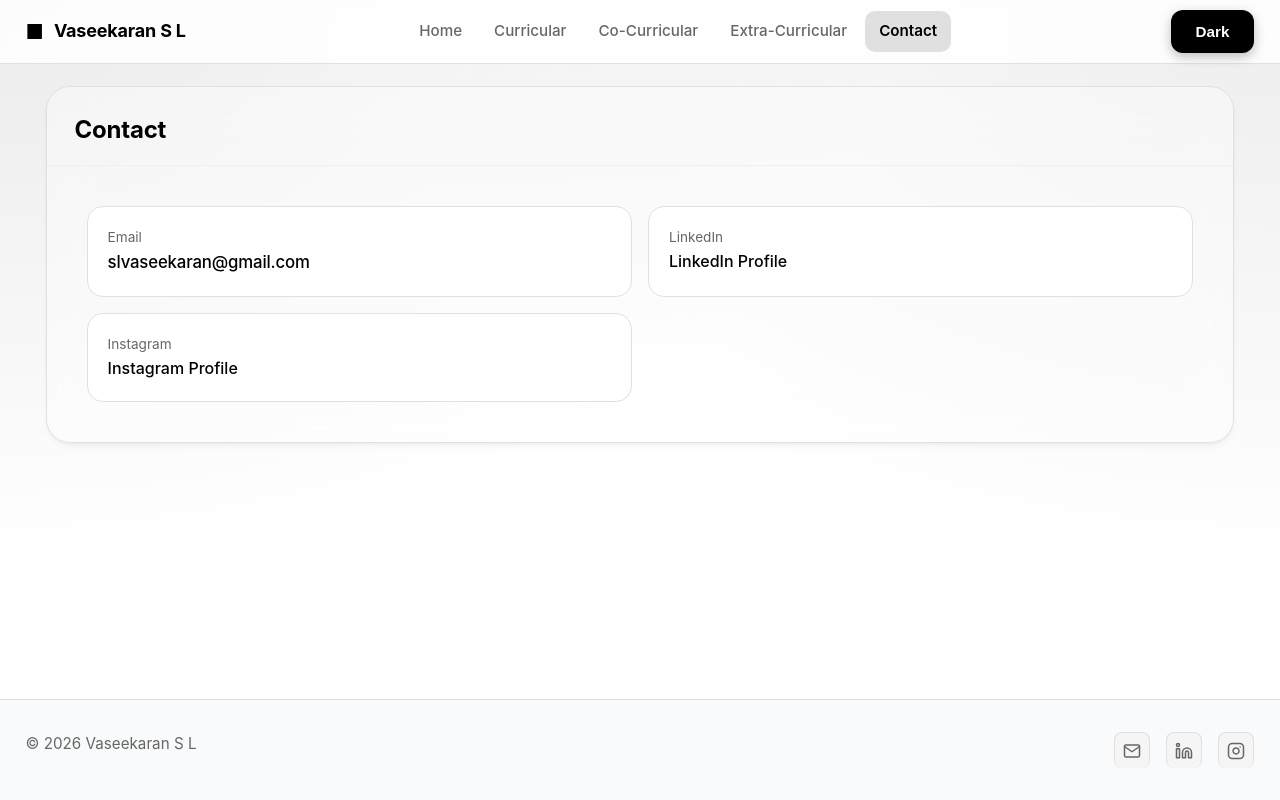
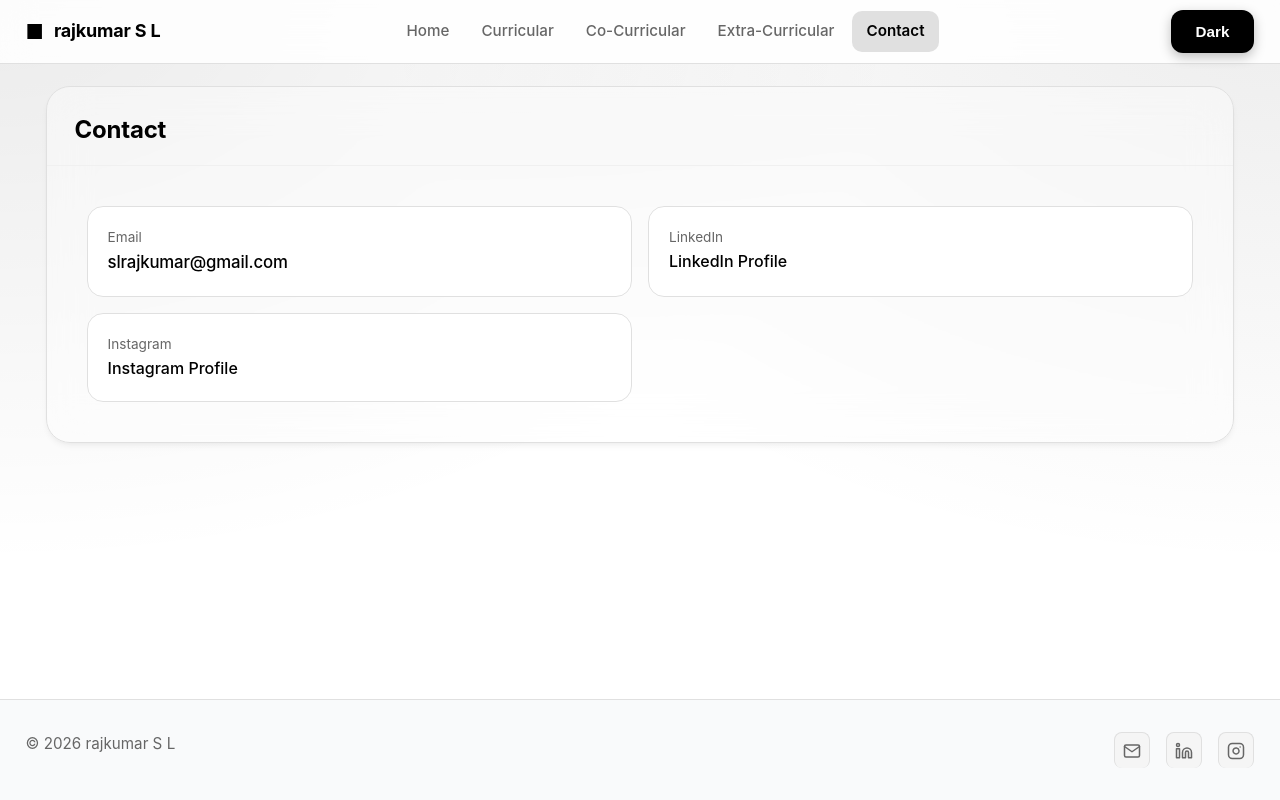
Before and after one commit to rajkumar-s31/personal-website, a React (Create React App) app: page /contact in a window 1280 px wide. Built offline with nearby package versions, Linux system fonts and the light colour scheme.

Commit message:
Update personal information and homepage URL in profile and package.json

```diff
--- a/package.json
+++ b/package.json
@@ -2,7 +2,7 @@
   "name": "personal-website",
   "version": "0.1.0",
   "private": true,
-  "homepage": "https://sl-vaseekaran.github.io/personal-website",
+  "homepage": "https://sl-rajkumar.github.io/personal-website",
   "dependencies": {
     "@testing-library/dom": "^10.4.1",
     "@testing-library/jest-dom": "^6.9.1",
--- a/src/data/profile.js
+++ b/src/data/profile.js
@@ -1,12 +1,12 @@
 export const profile = {
-    name: "Vaseekaran S L",
+    name: "rajkumar S L",
     headline: "Mechanical Design Engineer",
     location: "Tokyo, Japan",
     contact: {
-        email: "slvaseekaran@gmail.com",
-        linkedin: "https://www.linkedin.com/in/vaseekaran-s-l-553045215",
+        email: "slrajkumar@gmail.com",
+        linkedin: "https://www.linkedin.com/in/rajkumar-s-l-553045215",
         github: "https://github.com/heyvasee",
-        instagram: "https://www.instagram.com/vaseekaran_sl",
+        instagram: "https://www.instagram.com/rajkumar_sl",
     },
     summary:
         "A dedicated Mechanical Engineer driven by an interest in research and development. I recognized for unwavering integrity, effective leadership, and a commitment to excellence. I know for motivating and delivering ingenious engineering solutions that push the boundaries of possibility.",
--- a/src/pages/Home.jsx
+++ b/src/pages/Home.jsx
@@ -12,7 +12,7 @@ export default function Home() {
                         <p className="lead" style={{ fontWeight: 'normal', color: 'var(--muted)' }}>{profile.summary}</p>
 
                         <div className="row">
-                            <a className="btn" href="/assets/Resume.pdf" download="Vaseekaran_SL_Resume.pdf">
+                            <a className="btn" href="/assets/Resume.pdf" download="rajkumar_SL_Resume.pdf">
                                 Download Resume
                             </a>
                             <Link className="btn ghost" to="/contact">Contact</Link>
```
